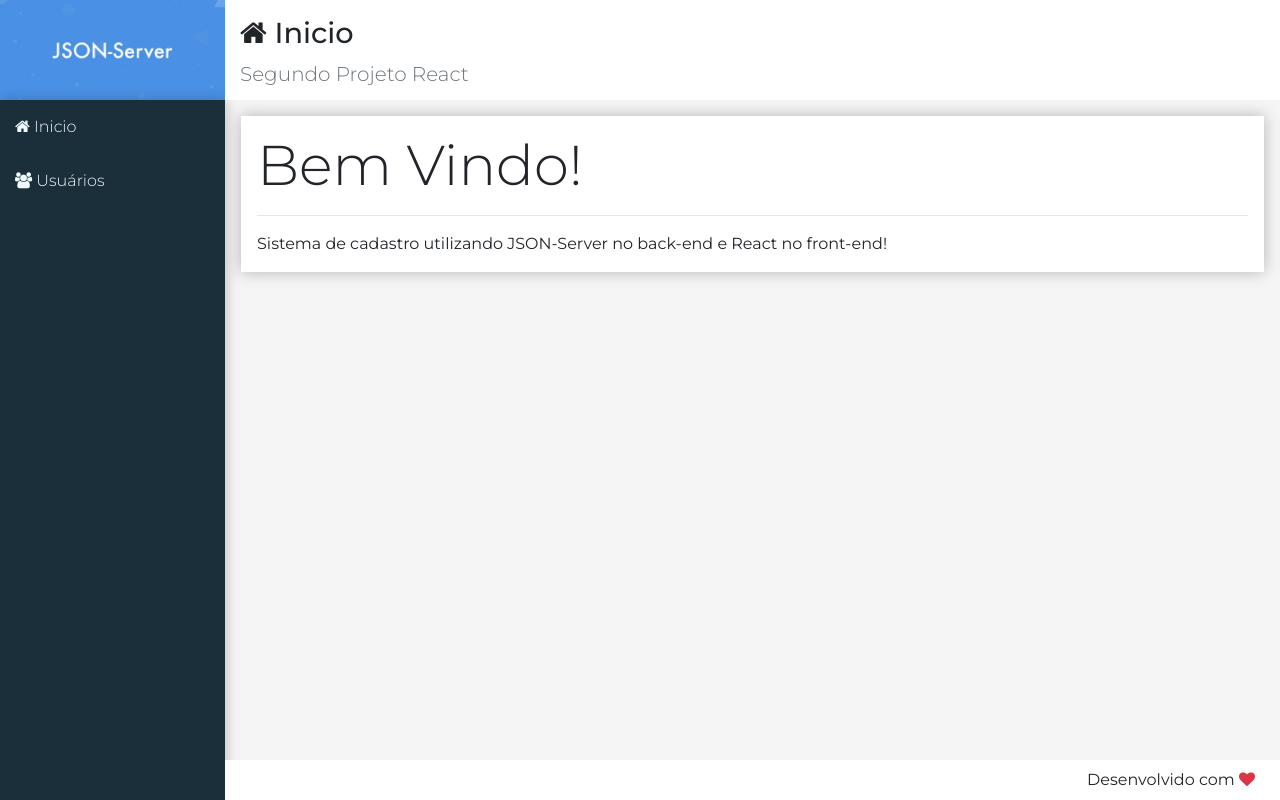
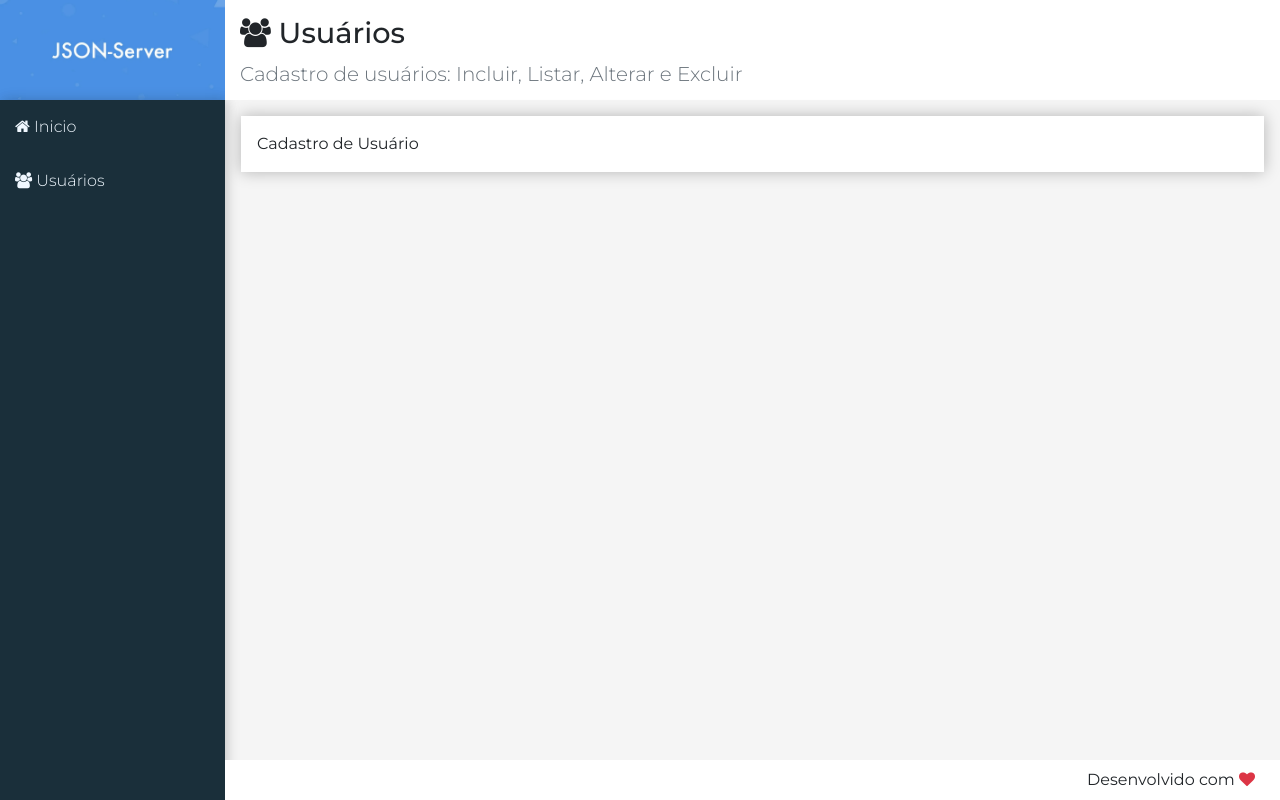
Before and after one commit to Thyerry/Calculadora-React, a React (Create React App) app in the folder crud/frontend/: page /users in a window 1280 px wide. Built offline with nearby package versions, Linux system fonts and the light colour scheme.

Commit message:
Rotas funcionando

```diff
--- a/crud/frontend/src/components/template/Logo.jsx
+++ b/crud/frontend/src/components/template/Logo.jsx
@@ -1,10 +1,11 @@
 import React from 'react'
+import { Link } from 'react-router-dom'
 import './Logo.css'
 import logo from '../../assets/logo2.png'
 
 export default props =>
     <aside className="logo">
-        <a href="/" className="logo">
+        <Link to="/" className="logo">
             <img src={logo} alt="Logo" />
-        </a>
+        </Link>
     </aside>
--- a/crud/frontend/src/components/template/Nav.jsx
+++ b/crud/frontend/src/components/template/Nav.jsx
@@ -1,14 +1,15 @@
 import './Nav.css'
 import React from 'react'
+import { Link } from 'react-router-dom'
 
 export default props =>
     <aside className="menu-area">
         <nav className="menu">
-            <a href="#/">
+            <Link to="/">
                 <i className="fa fa-home"></i> Inicio
-            </a>
-            <a href="#/">
+            </Link>
+            <Link to="/users">
                 <i className="fa fa-users"></i> Usuários
-            </a>
+            </Link>
         </nav>
     </aside>
--- /dev/null
+++ b/crud/frontend/src/components/users/UserCrud.jsx
@@ -0,0 +1,18 @@
+import React, { Component } from 'react'
+import Main from '../template/Main'
+
+const headerProps = {
+    icon: 'users',
+    title: 'Usuários',
+    subtitle: 'Cadastro de usuários: Incluir, Listar, Alterar e Excluir'
+}
+
+export default class UserCrud extends Component {
+    render() {
+        return (
+            <Main {...headerProps}>
+                Cadastro de Usuário
+            </Main>
+        )
+    }
+}
--- a/crud/frontend/src/main/App.jsx
+++ b/crud/frontend/src/main/App.jsx
@@ -2,17 +2,25 @@
 import 'font-awesome/css/font-awesome.min.css'
 import './App.css'
 import React from 'react'
+import { BrowserRouter } from 'react-router-dom'
+
+
 
 import Logo from '../components/template/Logo'
 import Nav from '../components/template/Nav'
-import Home from '../components/home/Home'
+import Routes from "./Routes"
 import Footer from '../components/template/Footer'
 
 
+
 export default props =>
-    <div className="app">
-        <Logo />
-        <Nav />
-        <Home />
-        <Footer />
-    </div>
+    <BrowserRouter>
+
+        <div className="app">
+            <Logo />
+            <Nav />
+            <Routes />
+            <Footer />
+        </div>
+
+    </BrowserRouter>
--- /dev/null
+++ b/crud/frontend/src/main/Routes.jsx
@@ -0,0 +1,13 @@
+import React from 'react'
+import { Switch, Route, Redirect } from 'react-router'
+
+import Home from '../components/home/Home'
+import UserCrud from '../components/users/UserCrud'
+
+
+export default props =>
+    <Switch>
+        <Route exact path='/' component={Home} />
+        <Route path='/users' component={UserCrud} />
+        <Redirect from='*' to='/' />
+    </Switch>
```
